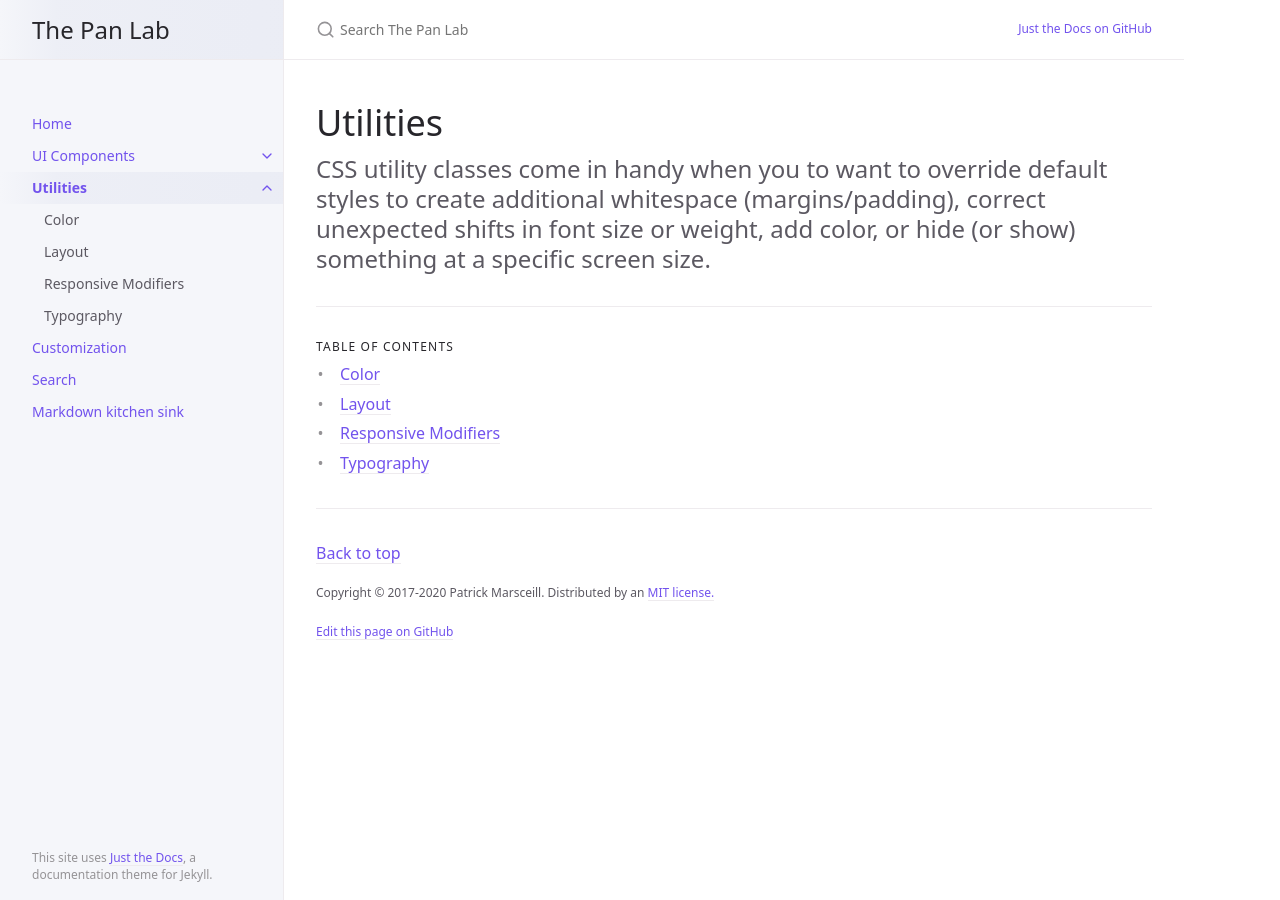
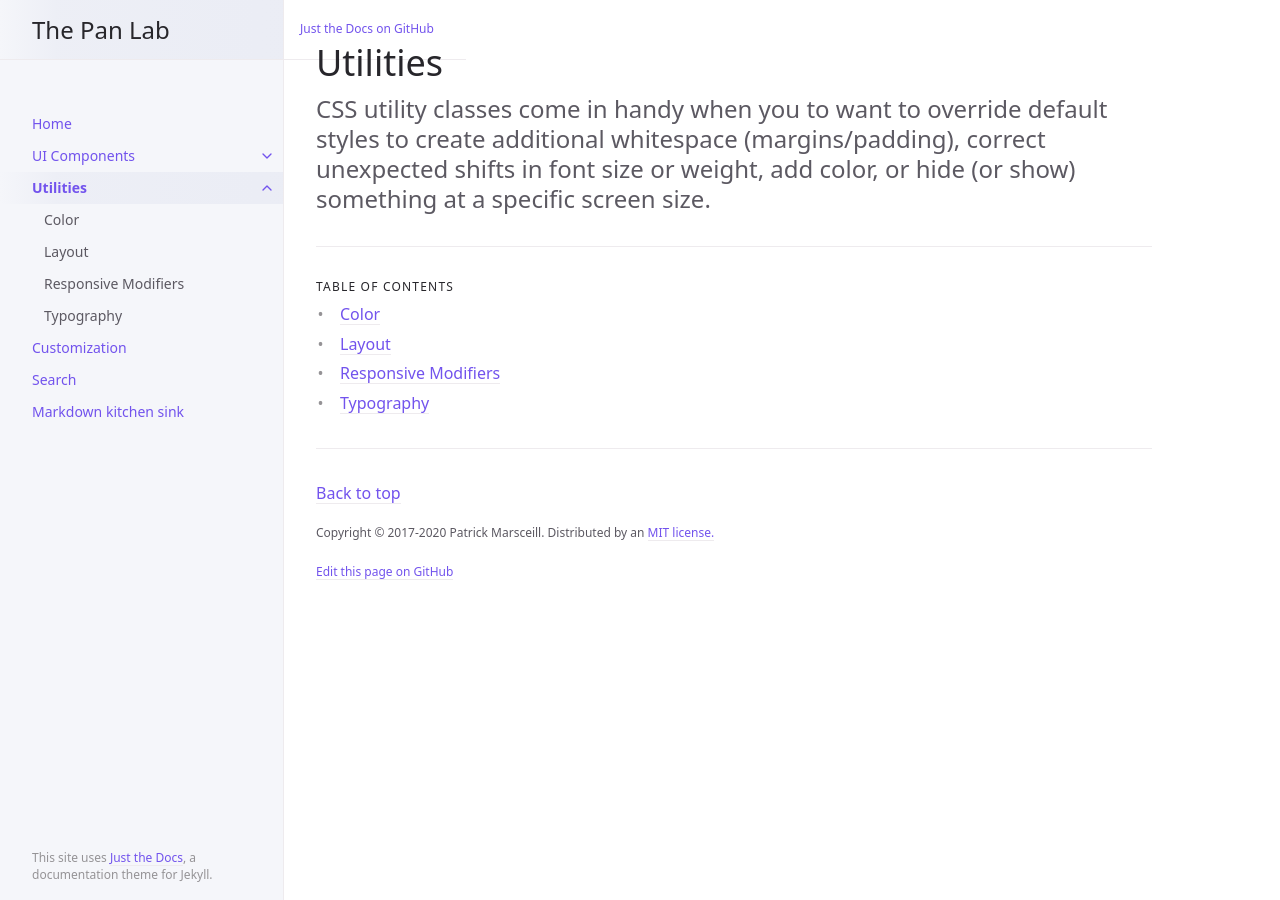
Before and after one commit to thepanlab/thepanlab.github.io, a Jekyll site: the page built from docs/utilities/utilities.md, in a window 1280 px wide. Built offline with Jekyll 4.4.1, drawn with Linux system fonts in a browser that asks for light colours.

Commit message:
Update layout.scss

```diff
--- a/_sass/layout.scss
+++ b/_sass/layout.scss
@@ -54,7 +54,8 @@
   z-index: 0;
   display: none;
   background-color: $sidebar-color;
-
+  position: fixed;
+  top: 0;
   @include mq(md) {
     display: flex;
     justify-content: space-between;
```
